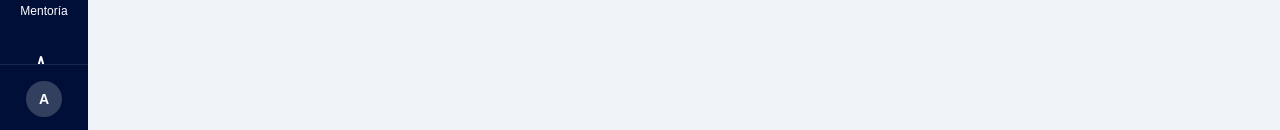
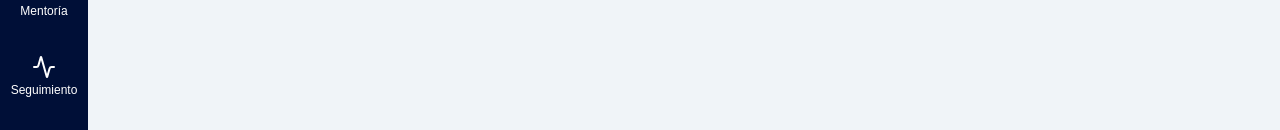
Before and after one commit to Omar-Cc/Xpedition-hackaton, a Next.js app in the folder frontend/: page /dashboard in a window 1280 px wide. Shown: the part 667-797 px from the top of the page. Built offline with nearby package versions, Linux system fonts and the light colour scheme.

Commit message:
Actualizar: borrar avatar

```diff
--- a/frontend/src/components/layout/Sidebar.tsx
+++ b/frontend/src/components/layout/Sidebar.tsx
@@ -118,14 +118,6 @@ export default function Sidebar({ isOpen, onOpen, onClose }: Readonly<SidebarPro
             />
           ))}
         </nav>
-
-        <div className="py-4 flex items-center justify-center border-t border-white/10 shrink-0 bg-navy">
-          <div className="avatar avatar-placeholder">
-            <div className="bg-white/20 text-white w-9 h-9 rounded-full flex items-center justify-center">
-              <span className="text-sm font-semibold">{studentProfile.avatarInitial}</span>
-            </div>
-          </div>
-        </div>
       </aside>
 
       {/* 2. DRAWER OVERLAY BACKDROP (Mobile & Desktop) */}
```
